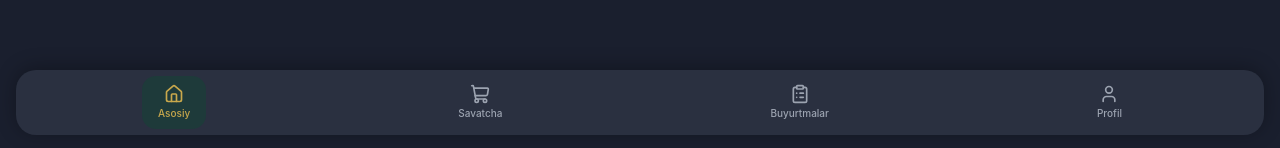
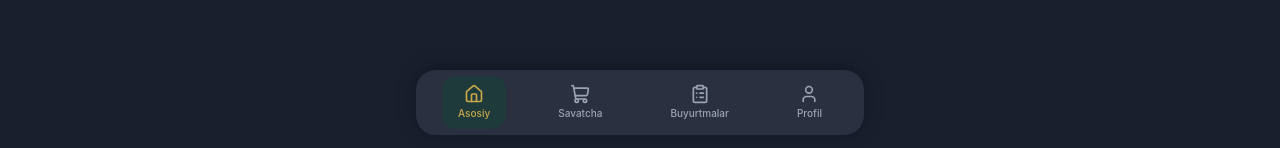
Before and after one commit to otash16/Bouquet-TWA, a React (Vite) app: page /home in a window 1280 px wide. Shown: the part 649-797 px from the top of the page. Built offline with nearby package versions, Linux system fonts and the light colour scheme; no server answers.

Commit message:
fix: add max-width container for desktop/fullscreen view

```diff
--- a/src/components/BottomTabBar.tsx
+++ b/src/components/BottomTabBar.tsx
@@ -13,7 +13,7 @@ export default function BottomTabBar() {
   const location = useLocation();
 
   return (
-    <div style={{ position: 'fixed', bottom: 16, left: 16, right: 16, zIndex: 50 }}>
+    <div style={{ position: 'fixed', bottom: 16, left: '50%', transform: 'translateX(-50%)', width: 'calc(100% - 32px)', maxWidth: 448, zIndex: 50 }}>
       <nav style={{
         display: 'flex',
         alignItems: 'center',
--- a/src/index.css
+++ b/src/index.css
@@ -39,6 +39,9 @@ input, select, textarea {
   min-height: 100dvh;
   display: flex;
   flex-direction: column;
+  max-width: 480px;
+  margin: 0 auto;
+  width: 100%;
   padding-top: var(--tg-safe-area-inset-top, 0px);
   padding-top: calc(var(--tg-safe-area-inset-top, 0px) + var(--tg-content-safe-area-inset-top, 0px));
 }
```
